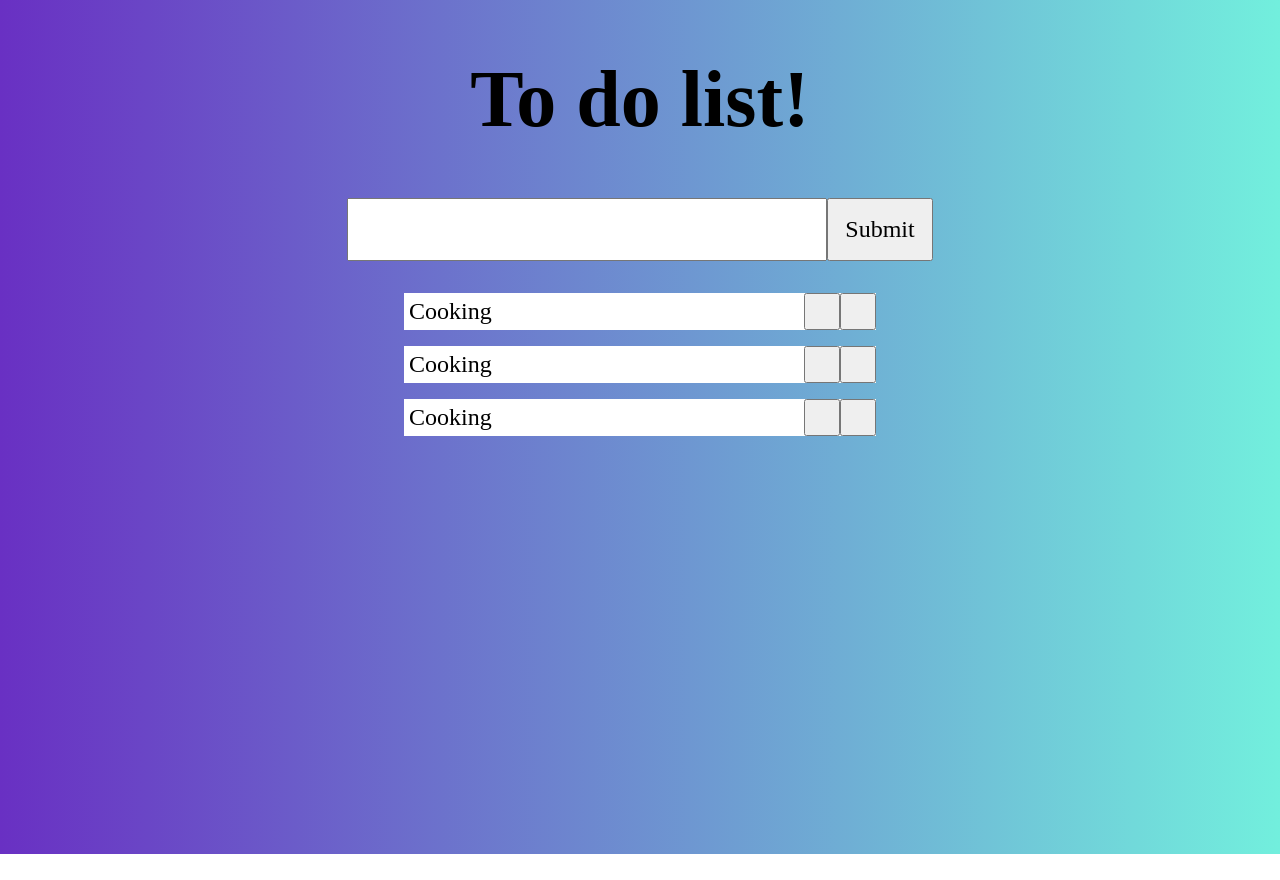
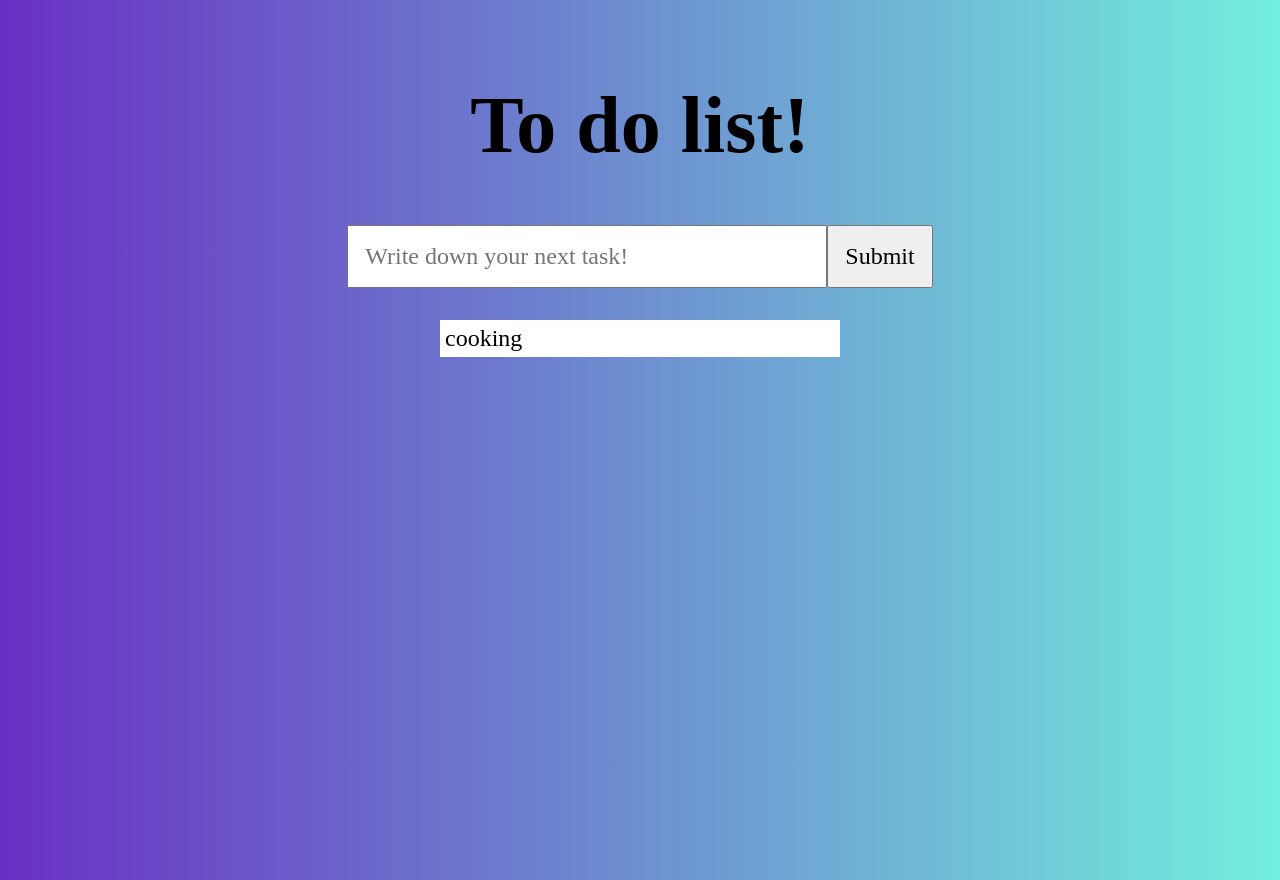
Before and after one commit to AttilioGiglio/todo-list-React, a React (Create React App) app: page / in a window 1280 px wide. Before the commit the page ends 854 px from the top, so only its background shows below. Built offline with nearby package versions, Linux system fonts and the light colour scheme.

Commit message:
Done-to do list functionality - using: classes, state, setState, props and map loop

```diff
--- a/src/Components/Todo.js
+++ b/src/Components/Todo.js
@@ -0,0 +1,15 @@
+import React, { Component } from 'react';
+
+
+class Todo extends Component {
+    render() {
+        const {item} = this.props;
+        return (
+            <div className='todo'>
+                <li>{item}</li>
+            </div>
+        )
+    }
+}
+
+export default Todo;
--- /dev/null
+++ b/src/Components/TodoForm.js
@@ -0,0 +1,43 @@
+import React, { Component } from 'react';
+
+class TodoForm extends Component {
+    constructor(){
+        super();
+        this.state={
+            todo:'',
+        }
+        this.handleInput = this.handleInput.bind(this);
+    }
+
+    handleInput(e){
+        console.log(e);
+        const {name, value} = e.target;
+        this.setState({
+            [name]: value,
+        })
+    }
+
+    handleOnSubmit = (e) =>{
+        e.preventDefault(e);
+        this.props.onSubmit(this.state);
+        this.setState(this.inputValue);
+    }
+
+    render() {
+        return (
+            <div className='form'>
+                <form onSubmit={this.handleOnSubmit} className='form-user'>
+                    <input className='input'
+                     name='todo'
+                     type='text'
+                     placeholder='Write down your next task!'
+                     onChange={this.handleInput}
+                     required />
+                    <button className='btnInput' type='submit'>Submit</button>
+                </form>
+            </div>
+        )
+    }
+}
+
+export default TodoForm;
--- a/src/Components/TodoInput.js
+++ /dev/null
@@ -1,13 +0,0 @@
-import React, {Component} from 'react';
-
-class TodoInput extends Component {
-    render() {
-        return (
-            <div className='box'>
-                <h2>Attilio</h2>
-            </div>
-        )
-    }
-}
-
-export default TodoInput;
--- a/src/Components/TodoList.js
+++ b/src/Components/TodoList.js
@@ -1,10 +1,18 @@
 import React from 'react';
+import Todo from './Todo';
 
 class TodoList extends React.Component {
     render() {
+        const {todo} = this.props;
         return (
-            <div className='box'>
-                <h2>Giglio</h2>
+            <div className='todoList'>
+                <ul style={{ padding: '0' }}>
+                    <div className='todoItem'>
+                        {todo.map((item,index)=>{
+                            return <Todo item={item.todo} key={index}/>
+                        })}
+                    </div>
+                </ul>
             </div>
         )
     }
--- a/src/Containers/App.css
+++ b/src/Containers/App.css
@@ -6,6 +6,7 @@
 h1{
     text-align: center;
     font-size: 5rem;
+    margin-top:5rem;
 }
 
 .input{
--- a/src/Containers/App.js
+++ b/src/Containers/App.js
@@ -1,47 +1,29 @@
 import React, { Component } from 'react';
 import './App.css';
-import TodoInput from '../Components/TodoInput.js';
-import TodoList from '../Components/TodoList.js';
-import { FontAwesomeIcon } from '@fortawesome/react-fontawesome'
-import { faCoffee } from '@fortawesome/free-solid-svg-icons'
+import TodoForm from '../Components/TodoForm';
+import TodoList from '../Components/TodoList';
 
 class App extends Component {
   constructor(props) {
-    super(props)
+    super(props);
     this.state = {
-      todo: [],
-    }
-  }
+        data: [
+            { todo: 'cooking' },
+        ]
+    };
+}
+
+handleSubmit = (newVal)=>{
+  this.setState({data:[...this.state.data, newVal]})
+}
 
   render() {
-    const element = <FontAwesomeIcon icon={faCoffee} />
+    const {data} =this.state;
     return (
-
       <div className='app'>
         <h1>To do list!</h1>
-        <form className='form-user'>
-          <input className='input' type='text' required />
-          <button className='btnInput' type='submit'>Submit</button>
-        </form>
-        <div className='todoList'>
-          <ul style={{padding:'0'}}>
-          <div className='todo'>
-            <li>Cooking</li>
-            <button className='complete btn' type='submit'></button>
-            <button className='delete btn' type='submit'></button>
-          </div>
-          <div className='todo'>
-            <li>Cooking</li>
-            <button className='complete btn' type='submit'></button>
-            <button className='delete btn' type='submit'></button>
-          </div>
-          <div className='todo'>
-            <li>Cooking</li>
-            <button className='complete btn' type='submit'></button>
-            <button className='delete btn' type='submit'></button>
-          </div>
-          </ul>
-        </div>
+        <TodoForm onSubmit= {this.handleSubmit} />
+        <TodoList todo={data} />
       </div>
     )
   }
```
Also changed, not shown: .txt (added).
